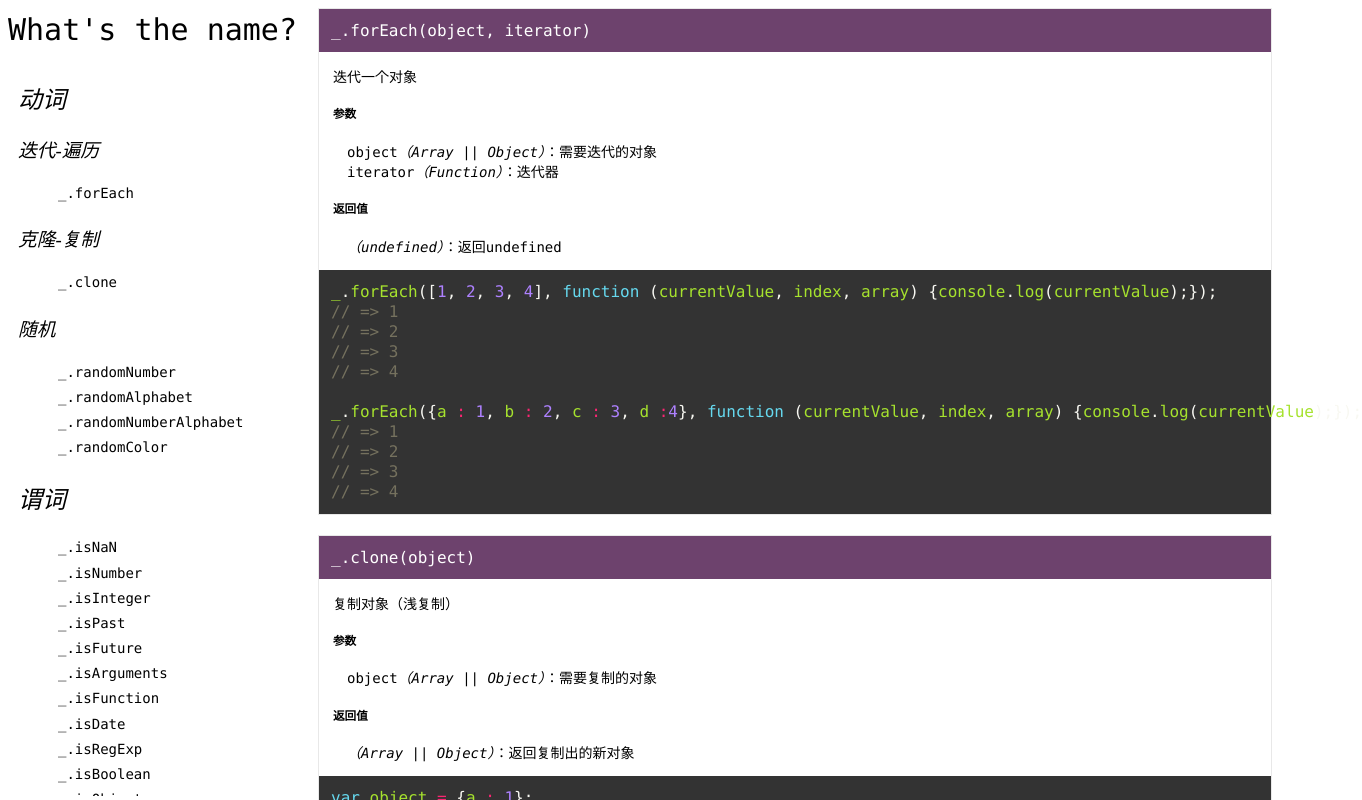
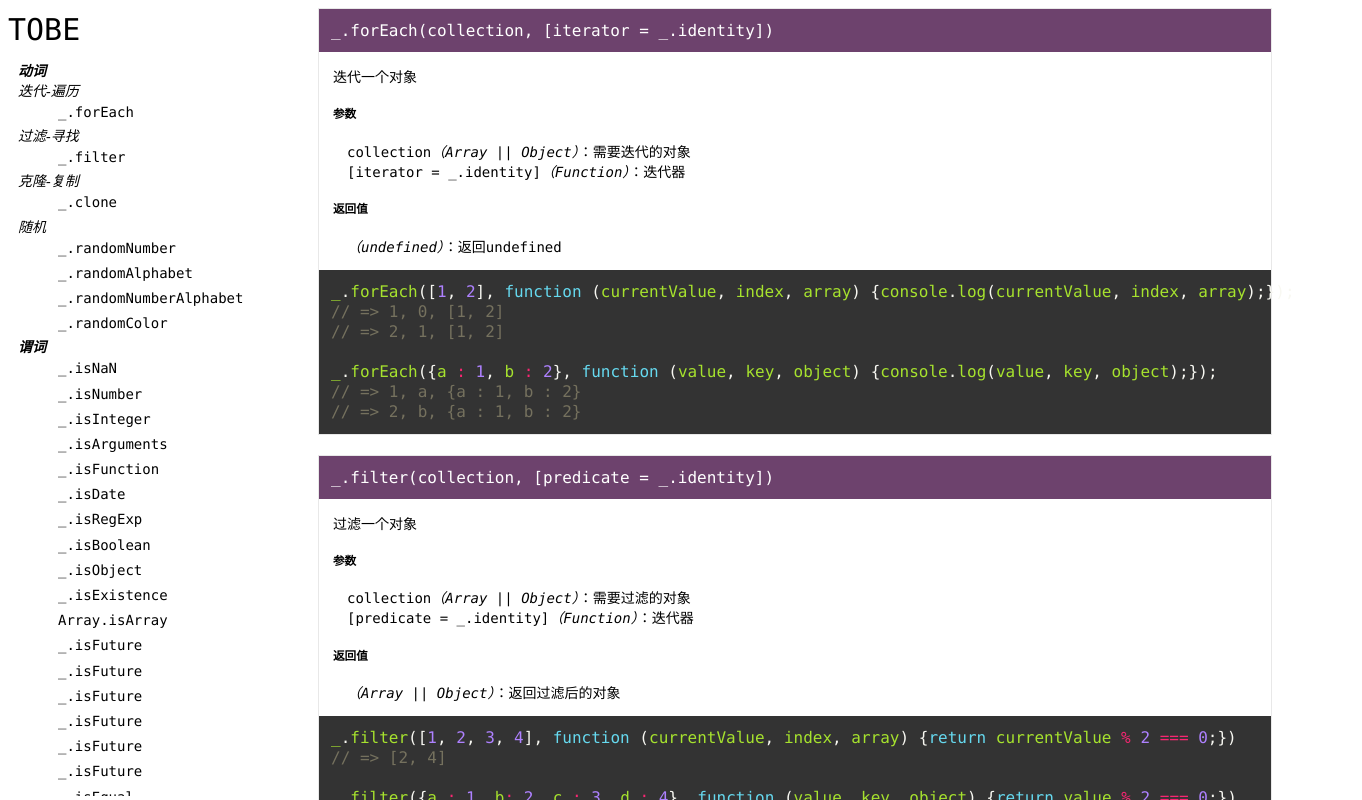
Before and after one commit to shizheming/shizheming.github.io, a Vue app in the folder function/: page / in a window 1280 px wide. Shown: the top 800 px of the page, 1362 px wide, since content can reach past the window. Built offline with nearby package versions, Linux system fonts and the light colour scheme.

Commit message:
修改函数参数明

```diff
--- /dev/null
+++ b/function/src/components/filter.vue
@@ -0,0 +1,8 @@
+<template>
+<div class="highlight" style="background: #272822"><pre style="line-height: 125%"><span style="color: #a6e22e">_</span><span style="color: #f8f8f2">.</span><span style="color: #a6e22e">filter</span><span style="color: #f8f8f2">([</span><span style="color: #ae81ff">1</span><span style="color: #f8f8f2">,</span> <span style="color: #ae81ff">2</span><span style="color: #f8f8f2">,</span> <span style="color: #ae81ff">3</span><span style="color: #f8f8f2">,</span> <span style="color: #ae81ff">4</span><span style="color: #f8f8f2">],</span> <span style="color: #66d9ef">function</span> <span style="color: #f8f8f2">(</span><span style="color: #a6e22e">currentValue</span><span style="color: #f8f8f2">,</span> <span style="color: #a6e22e">index</span><span style="color: #f8f8f2">,</span> <span style="color: #a6e22e">array</span><span style="color: #f8f8f2">)</span> <span style="color: #f8f8f2">{</span><span style="color: #66d9ef">return</span> <span style="color: #a6e22e">currentValue</span> <span style="color: #f92672">%</span> <span style="color: #ae81ff">2</span> <span style="color: #f92672">===</span> <span style="color: #ae81ff">0</span><span style="color: #f8f8f2">;})</span>
+<span style="color: #75715e">// =&gt; [2, 4]</span>
+
+<span style="color: #a6e22e">_</span><span style="color: #f8f8f2">.</span><span style="color: #a6e22e">filter</span><span style="color: #f8f8f2">({</span><span style="color: #a6e22e">a</span> <span style="color: #f92672">:</span> <span style="color: #ae81ff">1</span><span style="color: #f8f8f2">,</span> <span style="color: #a6e22e">b</span><span style="color: #f92672">:</span> <span style="color: #ae81ff">2</span><span style="color: #f8f8f2">,</span> <span style="color: #a6e22e">c</span> <span style="color: #f92672">:</span> <span style="color: #ae81ff">3</span><span style="color: #f8f8f2">,</span> <span style="color: #a6e22e">d</span> <span style="color: #f92672">:</span> <span style="color: #ae81ff">4</span><span style="color: #f8f8f2">},</span> <span style="color: #66d9ef">function</span> <span style="color: #f8f8f2">(</span><span style="color: #a6e22e">value</span><span style="color: #f8f8f2">,</span> <span style="color: #a6e22e">key</span><span style="color: #f8f8f2">,</span> <span style="color: #a6e22e">object</span><span style="color: #f8f8f2">)</span> <span style="color: #f8f8f2">{</span><span style="color: #66d9ef">return</span> <span style="color: #a6e22e">value</span> <span style="color: #f92672">%</span> <span style="color: #ae81ff">2</span> <span style="color: #f92672">===</span> <span style="color: #ae81ff">0</span><span style="color: #f8f8f2">;})</span>
+<span style="color: #75715e">// =&gt; {b : 2, d : 4}</span>
+</pre></div>
+</template>
--- a/function/src/components/fn.vue
+++ b/function/src/components/fn.vue
@@ -1,26 +1,38 @@
 <template>
     <div class="ssss">
-        <div class="name">What's the name?</div>
+        <div class="name">TOBE</div>
         <sidebar></sidebar>
         <div class="content">
             <div id="forEach">
-                <h4>_.forEach(object, iterator)</h4>
+                <h4>_.forEach(collection, [iterator = _.identity])</h4>
                 <div class="describe">
                     <p>迭代一个对象</p>
                     <h5>参数</h5>
-                    <div>object<em>（Array || Object）</em>：需要迭代的对象</div>
-                    <div>iterator<em>（Function）</em>：迭代器</div>
+                    <div>collection<em>（Array || Object）</em>：需要迭代的对象</div>
+                    <div>[iterator = _.identity]<em>（Function）</em>：迭代器</div>
                     <h5>返回值</h5>
                     <div><em>（undefined）</em>：返回undefined</div>
                 </div>
                 <forEach></forEach>
             </div>
+            <div id="filter">
+                <h4>_.filter(collection, [predicate = _.identity])</h4>
+                <div class="describe">
+                    <p>过滤一个对象</p>
+                    <h5>参数</h5>
+                    <div>collection<em>（Array || Object）</em>：需要过滤的对象</div>
+                    <div>[predicate = _.identity]<em>（Function）</em>：迭代器</div>
+                    <h5>返回值</h5>
+                    <div><em>（Array || Object）</em>：返回过滤后的对象</div>
+                </div>
+                <filters></filters>
+            </div>
             <div id="clone">
-                <h4>_.clone(object)</h4>
+                <h4>_.clone(collection)</h4>
                 <div class="describe">
                     <p>复制对象（浅复制）</p>
                     <h5>参数</h5>
-                    <div>object<em>（Array || Object）</em>：需要复制的对象</div>
+                    <div>collection<em>（Array || Object）</em>：需要复制的对象</div>
                     <h5>返回值</h5>
                     <div><em>（Array || Object）</em>：返回复制出的新对象</div>
                 </div>
@@ -183,55 +195,33 @@
                 </div>
                 <isObject></isObject>
             </div>
-            <div id="isPast">
-                <h4>_.isPast(time)</h4>
-                <div class="describe">
-                    <p>判断时间是否已过去</p>
-                    <h5>参数</h5>
-                    <div>time<em>（Number）</em>：需要时间戳</div>
-                    <h5>返回值</h5>
-                    <div><em>（Boolean）</em>：返回布尔值</div>
-                </div>
-                <isPast></isPast>
-            </div>
-            <div id="isFuture">
-                <h4>_.isFuture(time)</h4>
-                <div class="describe">
-                    <p>判断时间是否在未来</p>
-                    <h5>参数</h5>
-                    <div>time<em>（Number）</em>：需要时间戳</div>
-                    <h5>返回值</h5>
-                    <div><em>（Boolean）</em>：返回布尔值</div>
-                </div>
-                <isFuture></isFuture>
-            </div>
             <div id="isEqual">
-                <h4>_.isEqual(object1, object2)</h4>
+                <h4>_.isEqual(collection1, collection2)</h4>
                 <div class="describe">
                     <p>判断2个对象是否字面上的相等</p>
                     <h5>参数</h5>
-                    <div>object1<em>（Object || Array）</em>：需要对比的第一个值</div>
-                    <div>object2<em>（Object || Array）</em>：需要对比的第二个值</div>
+                    <div>collection1<em>（Object || Array）</em>：需要对比的第一个值</div>
+                    <div>collection2<em>（Object || Array）</em>：需要对比的第二个值</div>
                     <h5>返回值</h5>
                     <div><em>（Boolean）</em>：返回布尔值</div>
                 </div>
                 <isEqual></isEqual>
             </div>
             <div id="isExistence">
-                <h4>_.isExistence(object, val, [...])</h4>
+                <h4>_.isExistence(object, value, [isDeep])</h4>
                 <div class="describe">
-                    <p>判断一个集合中是否存在某种值</p>
+                    <p>判断一个集合中是否存在某些值</p>
                     <h5>参数</h5>
                     <div>object<em>（Object || Array）</em>：需要被检验的集合</div>
-                    <div>val<em>（base data type || Function）</em>：需要检测的值或是谓词函数</div>
-                    <div>[...]<em>（base data type || Function）</em>：需要检测的值或是谓词函数</div>
+                    <div>value<em>（Array）</em>：需要检测的值或是谓词函数</div>
+                    <div>[isDeep]<em>（Boolean）</em>：是否需要深度验证</div>
                     <h5>返回值</h5>
                     <div><em>（Boolean）</em>：返回布尔值</div>
                 </div>
                 <isExistence></isExistence>
             </div>
-            <div id="reversePredicate">
-                <h4>_.reversePredicate(predicate)</h4>
+            <div id="negate">
+                <h4>_.negate(predicate)</h4>
                 <div class="describe">
                     <p>把谓词函数反转过来</p>
                     <h5>参数</h5>
@@ -239,7 +229,7 @@
                     <h5>返回值</h5>
                     <div><em>（Function）</em>：返回一个与原谓词函数相反的谓词函数</div>
                 </div>
-                <reversePredicate></reversePredicate>
+                <negate></negate>
             </div>
         </div>
     </div>
@@ -262,12 +252,11 @@ import isDate from './isDate.vue';
 import isRegExp from './isRegExp.vue';
 import isBoolean from './isBoolean.vue';
 import isObject from './isObject.vue';
-import isPast from './isPast.vue';
-import isFuture from './isFuture.vue';
 import isEqual from './isEqual.vue';
 import isExistence from './isExistence.vue';
-import reversePredicate from './reversePredicate.vue';
+import negate from './negate.vue';
 import forEach from './forEach.vue';
+import filters from './filter.vue';
 
 
 import _ from '../js/ecma';
@@ -290,12 +279,11 @@ export default {
         isRegExp,
         isBoolean,
         isObject,
-        isPast,
-        isFuture,
         isEqual,
         isExistence,
-        reversePredicate,
+        negate,
         forEach,
+        filters,
     },
 }
 </script>
--- a/function/src/components/forEach.vue
+++ b/function/src/components/forEach.vue
@@ -1,14 +1,10 @@
 <template>
-<div class="highlight" style="background: #272822"><pre style="line-height: 125%"><span style="color: #a6e22e">_</span><span style="color: #f8f8f2">.</span><span style="color: #a6e22e">forEach</span><span style="color: #f8f8f2">([</span><span style="color: #ae81ff">1</span><span style="color: #f8f8f2">,</span> <span style="color: #ae81ff">2</span><span style="color: #f8f8f2">,</span> <span style="color: #ae81ff">3</span><span style="color: #f8f8f2">,</span> <span style="color: #ae81ff">4</span><span style="color: #f8f8f2">],</span> <span style="color: #66d9ef">function</span> <span style="color: #f8f8f2">(</span><span style="color: #a6e22e">currentValue</span><span style="color: #f8f8f2">,</span> <span style="color: #a6e22e">index</span><span style="color: #f8f8f2">,</span> <span style="color: #a6e22e">array</span><span style="color: #f8f8f2">)</span> <span style="color: #f8f8f2">{</span><span style="color: #a6e22e">console</span><span style="color: #f8f8f2">.</span><span style="color: #a6e22e">log</span><span style="color: #f8f8f2">(</span><span style="color: #a6e22e">currentValue</span><span style="color: #f8f8f2">);});</span>
-<span style="color: #75715e">// =&gt; 1</span>
-<span style="color: #75715e">// =&gt; 2</span>
-<span style="color: #75715e">// =&gt; 3</span>
-<span style="color: #75715e">// =&gt; 4</span>
+<div class="highlight" style="background: #272822"><pre style="line-height: 125%"><span style="color: #a6e22e">_</span><span style="color: #f8f8f2">.</span><span style="color: #a6e22e">forEach</span><span style="color: #f8f8f2">([</span><span style="color: #ae81ff">1</span><span style="color: #f8f8f2">,</span> <span style="color: #ae81ff">2</span><span style="color: #f8f8f2">],</span> <span style="color: #66d9ef">function</span> <span style="color: #f8f8f2">(</span><span style="color: #a6e22e">currentValue</span><span style="color: #f8f8f2">,</span> <span style="color: #a6e22e">index</span><span style="color: #f8f8f2">,</span> <span style="color: #a6e22e">array</span><span style="color: #f8f8f2">)</span> <span style="color: #f8f8f2">{</span><span style="color: #a6e22e">console</span><span style="color: #f8f8f2">.</span><span style="color: #a6e22e">log</span><span style="color: #f8f8f2">(</span><span style="color: #a6e22e">currentValue</span><span style="color: #f8f8f2">,</span> <span style="color: #a6e22e">index</span><span style="color: #f8f8f2">,</span> <span style="color: #a6e22e">array</span><span style="color: #f8f8f2">);});</span>
+<span style="color: #75715e">// =&gt; 1, 0, [1, 2]</span>
+<span style="color: #75715e">// =&gt; 2, 1, [1, 2]</span>
 
-<span style="color: #a6e22e">_</span><span style="color: #f8f8f2">.</span><span style="color: #a6e22e">forEach</span><span style="color: #f8f8f2">({</span><span style="color: #a6e22e">a</span> <span style="color: #f92672">:</span> <span style="color: #ae81ff">1</span><span style="color: #f8f8f2">,</span> <span style="color: #a6e22e">b</span> <span style="color: #f92672">:</span> <span style="color: #ae81ff">2</span><span style="color: #f8f8f2">,</span> <span style="color: #a6e22e">c</span> <span style="color: #f92672">:</span> <span style="color: #ae81ff">3</span><span style="color: #f8f8f2">,</span> <span style="color: #a6e22e">d</span> <span style="color: #f92672">:</span><span style="color: #ae81ff">4</span><span style="color: #f8f8f2">},</span> <span style="color: #66d9ef">function</span> <span style="color: #f8f8f2">(</span><span style="color: #a6e22e">currentValue</span><span style="color: #f8f8f2">,</span> <span style="color: #a6e22e">index</span><span style="color: #f8f8f2">,</span> <span style="color: #a6e22e">array</span><span style="color: #f8f8f2">)</span> <span style="color: #f8f8f2">{</span><span style="color: #a6e22e">console</span><span style="color: #f8f8f2">.</span><span style="color: #a6e22e">log</span><span style="color: #f8f8f2">(</span><span style="color: #a6e22e">currentValue</span><span style="color: #f8f8f2">);});</span>
-<span style="color: #75715e">// =&gt; 1</span>
-<span style="color: #75715e">// =&gt; 2</span>
-<span style="color: #75715e">// =&gt; 3</span>
-<span style="color: #75715e">// =&gt; 4</span>
+<span style="color: #a6e22e">_</span><span style="color: #f8f8f2">.</span><span style="color: #a6e22e">forEach</span><span style="color: #f8f8f2">({</span><span style="color: #a6e22e">a</span> <span style="color: #f92672">:</span> <span style="color: #ae81ff">1</span><span style="color: #f8f8f2">,</span> <span style="color: #a6e22e">b</span> <span style="color: #f92672">:</span> <span style="color: #ae81ff">2</span><span style="color: #f8f8f2">},</span> <span style="color: #66d9ef">function</span> <span style="color: #f8f8f2">(</span><span style="color: #a6e22e">value</span><span style="color: #f8f8f2">,</span> <span style="color: #a6e22e">key</span><span style="color: #f8f8f2">,</span> <span style="color: #a6e22e">object</span><span style="color: #f8f8f2">)</span> <span style="color: #f8f8f2">{</span><span style="color: #a6e22e">console</span><span style="color: #f8f8f2">.</span><span style="color: #a6e22e">log</span><span style="color: #f8f8f2">(</span><span style="color: #a6e22e">value</span><span style="color: #f8f8f2">,</span> <span style="color: #a6e22e">key</span><span style="color: #f8f8f2">,</span> <span style="color: #a6e22e">object</span><span style="color: #f8f8f2">);});</span>
+<span style="color: #75715e">// =&gt; 1, a, {a : 1, b : 2}</span>
+<span style="color: #75715e">// =&gt; 2, b, {a : 1, b : 2}</span>
 </pre></div>
 </template>
--- a/function/src/components/isFuture.vue
+++ /dev/null
@@ -1,7 +0,0 @@
-<template>
-<div class="highlight" style="background: #272822"><pre style="line-height: 125%"><span style="color: #a6e22e">_</span><span style="color: #f8f8f2">.</span><span style="color: #a6e22e">isFuture</span><span style="color: #f8f8f2">((</span><span style="color: #66d9ef">new</span> <span style="color: #f8f8f2">Date(</span><span style="color: #ae81ff">2011</span><span style="color: #f8f8f2">,</span> <span style="color: #ae81ff">11</span><span style="color: #f8f8f2">,</span> <span style="color: #ae81ff">12</span><span style="color: #f8f8f2">)).</span><span style="color: #a6e22e">getTime</span><span style="color: #f8f8f2">());</span>
-<span style="color: #75715e">// =&gt; false</span>
-<span style="color: #a6e22e">_</span><span style="color: #f8f8f2">.</span><span style="color: #a6e22e">isFuture</span><span style="color: #f8f8f2">((</span><span style="color: #66d9ef">new</span> <span style="color: #f8f8f2">Date(</span><span style="color: #ae81ff">2991</span><span style="color: #f8f8f2">,</span> <span style="color: #ae81ff">5</span><span style="color: #f8f8f2">,</span> <span style="color: #ae81ff">20</span><span style="color: #f8f8f2">)).</span><span style="color: #a6e22e">getTime</span><span style="color: #f8f8f2">());</span>
-<span style="color: #75715e">// =&gt; true</span>
-</pre></div>
-</template>
--- a/function/src/components/isPast.vue
+++ /dev/null
@@ -1,7 +0,0 @@
-<template>
-<div class="highlight" style="background: #272822"><pre style="line-height: 125%"><span style="color: #a6e22e">_</span><span style="color: #f8f8f2">.</span><span style="color: #a6e22e">isPast</span><span style="color: #f8f8f2">((</span><span style="color: #66d9ef">new</span> <span style="color: #f8f8f2">Date(</span><span style="color: #ae81ff">2011</span><span style="color: #f8f8f2">,</span> <span style="color: #ae81ff">11</span><span style="color: #f8f8f2">,</span> <span style="color: #ae81ff">12</span><span style="color: #f8f8f2">)).</span><span style="color: #a6e22e">getTime</span><span style="color: #f8f8f2">());</span>
-<span style="color: #75715e">// =&gt; true</span>
-<span style="color: #a6e22e">_</span><span style="color: #f8f8f2">.</span><span style="color: #a6e22e">isPast</span><span style="color: #f8f8f2">((</span><span style="color: #66d9ef">new</span> <span style="color: #f8f8f2">Date(</span><span style="color: #ae81ff">2991</span><span style="color: #f8f8f2">,</span> <span style="color: #ae81ff">5</span><span style="color: #f8f8f2">,</span> <span style="color: #ae81ff">20</span><span style="color: #f8f8f2">)).</span><span style="color: #a6e22e">getTime</span><span style="color: #f8f8f2">());</span>
-<span style="color: #75715e">// =&gt; false</span>
-</pre></div>
-</template>
--- a/function/src/components/sidebar.vue
+++ b/function/src/components/sidebar.vue
@@ -4,6 +4,10 @@
         <h3>迭代-遍历</h3>
         <ul>
         	<li><a href="#forEach">_.forEach</a></li>
+        </ul>
+        <h3>过滤-寻找</h3>
+        <ul>
+        	<li><a href="#filter">_.filter</a></li>
         </ul>
         <h3>克隆-复制</h3>
         <ul>
@@ -21,8 +25,6 @@
             <li><a href="#isNaN">_.isNaN</a></li>
             <li><a href="#isNumber">_.isNumber</a></li>
             <li><a href="#isInteger">_.isInteger</a></li>
-            <li><a href="#isPast">_.isPast</a></li>
-            <li><a href="#isFuture">_.isFuture</a></li>
             <li><a href="#isArguments">_.isArguments</a></li>
             <li><a href="#isFunction">_.isFunction</a></li>
             <li><a href="#isDate">_.isDate</a></li>
@@ -38,7 +40,7 @@
             <li><a href="#isFuture">_.isFuture</a></li>
             <li><a href="#isFuture">_.isFuture</a></li>
             <li><a href="#isEqual">_.isEqual</a></li>
-            <li><a href="#reversePredicate">_.reversePredicate</a></li>
+            <li><a href="#negate">_.negate</a></li>
 
         </ul>
     </div>
@@ -60,6 +62,14 @@ export default {
 h2, h3{
     font-weight:400;
     font-style:italic;
+    margin:0;
+}
+h2{
+	font-size:14px;
+	font-weight:700;
+}
+h3{
+	font-size:14px;
 }
 a{
     color:#000;
@@ -89,4 +99,7 @@ li{
 .left li{
 	font-size:14px;
 }
+.left ul{
+	margin:0;
+}
 </style>
```
Also changed, not shown: function/src/components/negate.vue (renamed from function/src/components/reversePredicate.vue).
